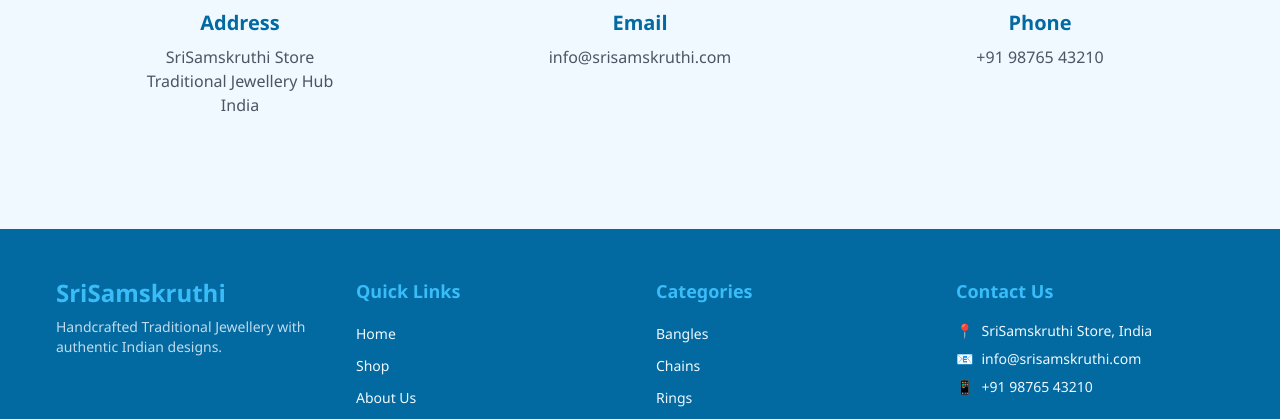
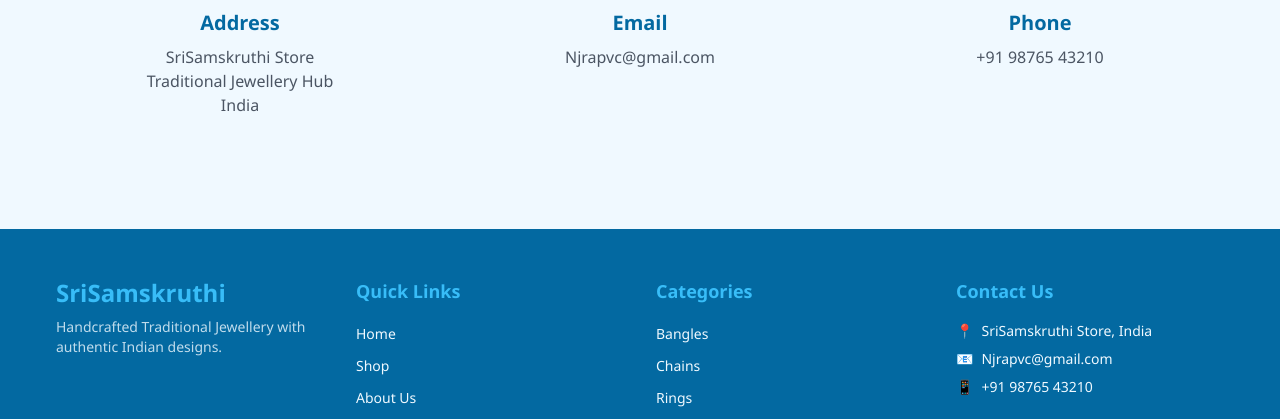
Before and after one commit to HarshithSaiChand/srisamskruthi, a React (Vite) app in the folder frontend/: page / in a window 1280 px wide. Shown: the part 2095-2514 px from the top of the page. Built offline with nearby package versions, Linux system fonts and the light colour scheme; no server answers.

Commit message:
Update contact email to Njrapvc@gmail.com

```diff
--- a/frontend/src/components/Footer.jsx
+++ b/frontend/src/components/Footer.jsx
@@ -81,8 +81,8 @@ const Footer = () => {
               </li>
               <li className="flex gap-2">
                 <span>📧</span>
-                <a href="mailto:info@srisamskruthi.com" className="hover:text-gold transition duration-300">
-                  info@srisamskruthi.com
+                <a href="mailto:Njrapvc@gmail.com" className="hover:text-gold transition duration-300">
+                  Njrapvc@gmail.com
                 </a>
               </li>
               <li className="flex gap-2">
--- a/frontend/src/pages/Home.jsx
+++ b/frontend/src/pages/Home.jsx
@@ -223,8 +223,8 @@ const Home = () => {
               <div className="text-5xl mb-4">📧</div>
               <h3 className="text-xl font-bold text-maroon mb-2">Email</h3>
               <p className="text-gray-600">
-                <a href="mailto:info@srisamskruthi.com" className="hover:text-gold transition duration-300">
-                  info@srisamskruthi.com
+                <a href="mailto:Njrapvc@gmail.com" className="hover:text-gold transition duration-300">
+                  Njrapvc@gmail.com
                 </a>
               </p>
             </div>
```
